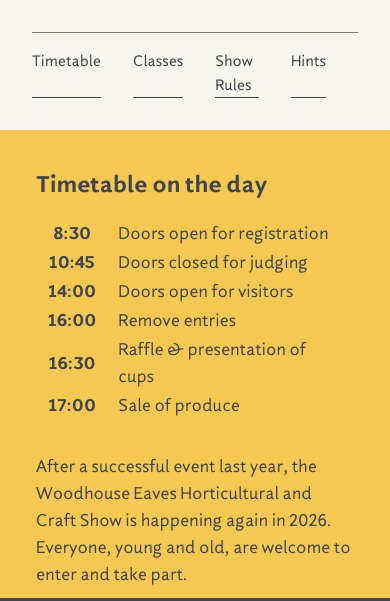
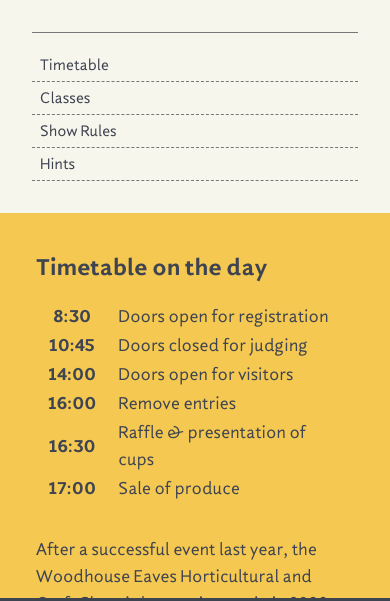
Before and after one commit to jokedewinter/whe-horticultural-show, a plain HTML site: page index.html in a window 390 px wide. Shown: the part 206-807 px from the top of the page. Drawn offline with Linux system fonts and the light colour scheme; files whose address does not match are found by name.

Commit message:
Fixing nav on small viewports

```diff
--- a/css/screen.css
+++ b/css/screen.css
@@ -153,10 +153,24 @@
 	background-color: var(--col-page);
 }
 
+nav ul li { font-size: 1.6rem; }
+
+@media screen and ( max-width: 64.99em ) {
+
+    nav ul li {
+        border-bottom: 1px dashed var(--col-border);
+        line-height: 2;
+        padding-left: calc(var(--base) / 4);
+    }
+
+}
+
+
+@media screen and ( min-width: 65em ) {
+
     nav ul { display: flex; }
 
     nav ul li {
-    font-size: 1.6rem;
         margin-right: 2em;
         border-bottom: 1px solid var(--col-text);
     }
@@ -165,7 +179,7 @@
         color: #e78a5f;
         border-color: #e78a5f;
     }
-
+}
 
 /**
  * --------------------------------------------------------
--- a/index.html
+++ b/index.html
@@ -6,7 +6,7 @@
 	<meta name="viewport" content="width=device-width, initial-scale=1.0">
 
     <title>Woodhouse Eaves Horticultural & Craft Show</title>
-    <link rel="stylesheet" href="css/screen.css?v=0.14" />
+    <link rel="stylesheet" href="css/screen.css?v=0.15" />
 </head>
 
 <body>
```
Also changed, not shown: classes.html (+1 -1 lines), hints.html (+1 -1 lines), showrules.html (+1 -1 lines). Lines whose indentation alone changed are shown as unchanged.
